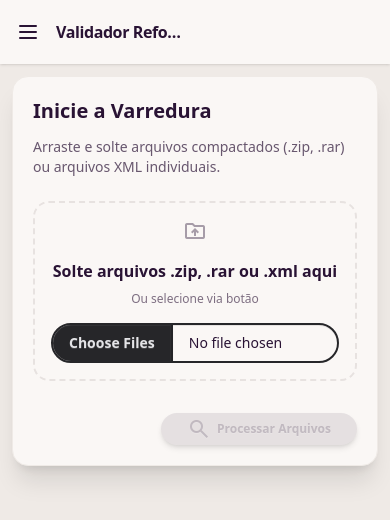
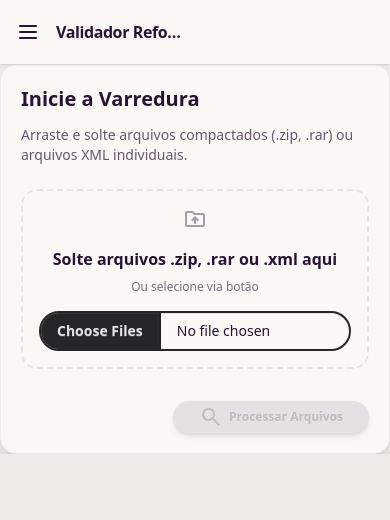
Before and after one commit to Mateusallz1/ibscbs-scanner, a Flask app: page / in a window 390 px wide. Shown: the top 520 px of the page. Run offline with Flask 3, Linux system fonts and the light colour scheme; parts of the project's set-up code (start-up, migrations or seed data) failed here and were passed over.

Commit message:
Enhance layout responsiveness and prevent overflow in various components

```diff
--- a/static/script.js
+++ b/static/script.js
@@ -247,7 +247,7 @@ document.addEventListener('DOMContentLoaded', () => {
 
     function createCompanyItem(empresa, hasIbs) {
         const item = document.createElement('div');
-        item.className = 'p-4 rounded-2xl bg-base-200/50 hover:bg-base-200 transition-colors cursor-pointer border border-transparent hover:border-base-300';
+        item.className = 'p-3 sm:p-4 rounded-2xl bg-base-200/50 hover:bg-base-200 transition-colors cursor-pointer border border-transparent hover:border-base-300 overflow-hidden min-w-0';
 
         let detailHtml = '';
         let hasMissingIbs = false;
--- a/static/style.css
+++ b/static/style.css
@@ -25,6 +25,28 @@
     display: flex;
 }
 
+/* Prevent cards and content from overflowing on small screens */
+.card-body {
+    min-width: 0;
+}
+.company-name {
+    min-width: 0;
+}
+.company-details .break-all {
+    overflow-wrap: anywhere;
+    word-break: break-all;
+}
+
+/* Stats component: prevent overflow on very small screens */
+@media (max-width: 639px) {
+    .stats .stat {
+        padding: 0.75rem 1rem;
+    }
+    .stat-value {
+        font-size: 1.5rem;
+    }
+}
+
 .expand-icon {
     transition: transform 0.2s;
 }
--- a/templates/index.html
+++ b/templates/index.html
@@ -26,7 +26,7 @@
     <!-- Drawer Layout Model -->
     <div class="drawer lg:drawer-open">
       <input id="my-drawer-1" type="checkbox" class="drawer-toggle" />
-      <div class="drawer-content flex flex-col">
+      <div class="drawer-content flex flex-col min-w-0 overflow-x-hidden">
         <!-- Navbar -->
         <nav class="navbar w-full bg-base-100 shadow-sm sticky top-0 z-50">
           <div class="navbar-start">
@@ -47,7 +47,7 @@
         </nav>
 
         <!-- Main Form & Dashboard -->
-        <main class="grid p-3 sm:p-4 md:p-8 gap-4 sm:gap-6 max-w-5xl w-full mx-auto">
+        <main class="grid p-2 sm:p-4 md:p-8 gap-3 sm:gap-6 max-w-5xl w-full mx-auto overflow-hidden">
 
             <!-- Input Card Component -->
             <section class="card bg-base-100 shadow-xl overflow-hidden border border-base-200">
@@ -98,7 +98,7 @@
             <section id="dashboard" class="hidden flex flex-col gap-6">
 
                 <!-- Official Daisy UI Stats Component Layout -->
-                <div class="stats stats-vertical bg-base-100 shadow-md lg:stats-horizontal border border-base-200" id="dashboard-summary">
+                <div class="stats stats-vertical bg-base-100 shadow-md sm:stats-horizontal border border-base-200 w-full overflow-x-auto" id="dashboard-summary">
                     <div class="stat">
                         <div class="stat-figure text-neutral">
                             <span class="material-symbols-outlined text-4xl">analytics</span>
@@ -131,10 +131,10 @@
                 </div>
 
                 <!-- Listas -->
-                <div class="grid lg:grid-cols-2 gap-4" id="results-grid">
+                <div class="grid lg:grid-cols-2 gap-3 sm:gap-4 min-w-0" id="results-grid">
                     <!-- Empresas COM IBS -->
-                    <div class="card bg-base-100 shadow-md border-t-4 border-t-success rounded-2xl" id="col-com-ibs">
-                        <div class="card-body p-5 md:p-6">
+                    <div class="card bg-base-100 shadow-md border-t-4 border-t-success rounded-2xl overflow-hidden min-w-0" id="col-com-ibs">
+                        <div class="card-body p-3 sm:p-5 md:p-6">
                             <div class="flex justify-between items-center mb-4">
                                 <h3 class="card-title text-lg font-bold">Com IBSCBS</h3>
                                 <div class="badge badge-success text-success-content font-bold shadow-sm" id="badge-com-ibs">0</div>
@@ -146,8 +146,8 @@
                     </div>
 
                     <!-- Empresas SEM IBS -->
-                    <div class="card bg-base-100 shadow-md border-t-4 border-t-error rounded-2xl" id="col-sem-ibs">
-                        <div class="card-body p-5 md:p-6">
+                    <div class="card bg-base-100 shadow-md border-t-4 border-t-error rounded-2xl overflow-hidden min-w-0" id="col-sem-ibs">
+                        <div class="card-body p-3 sm:p-5 md:p-6">
                             <div class="flex justify-between items-center mb-4">
                                 <h3 class="card-title text-lg font-bold">Sem IBSCBS</h3>
                                 <div class="badge badge-error text-error-content font-bold shadow-sm" id="badge-sem-ibs">0</div>
```
